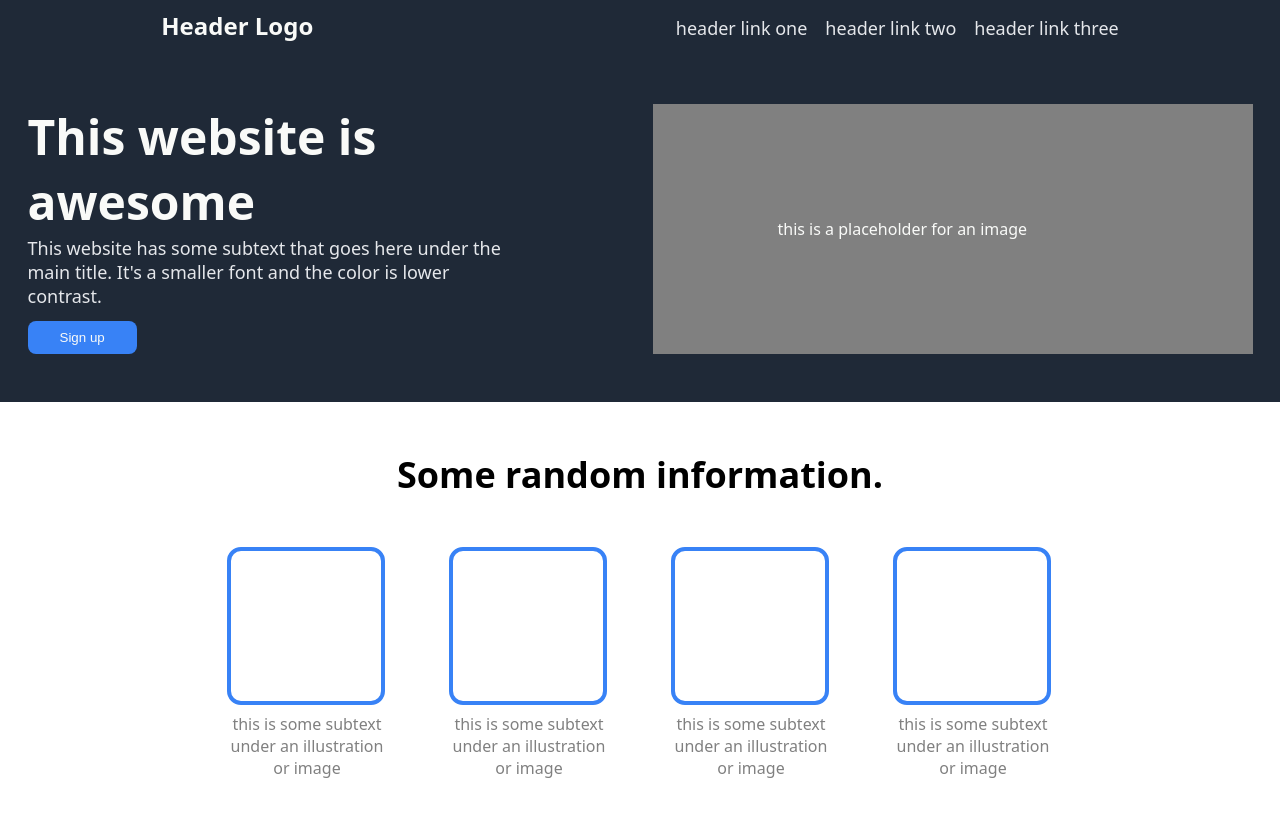
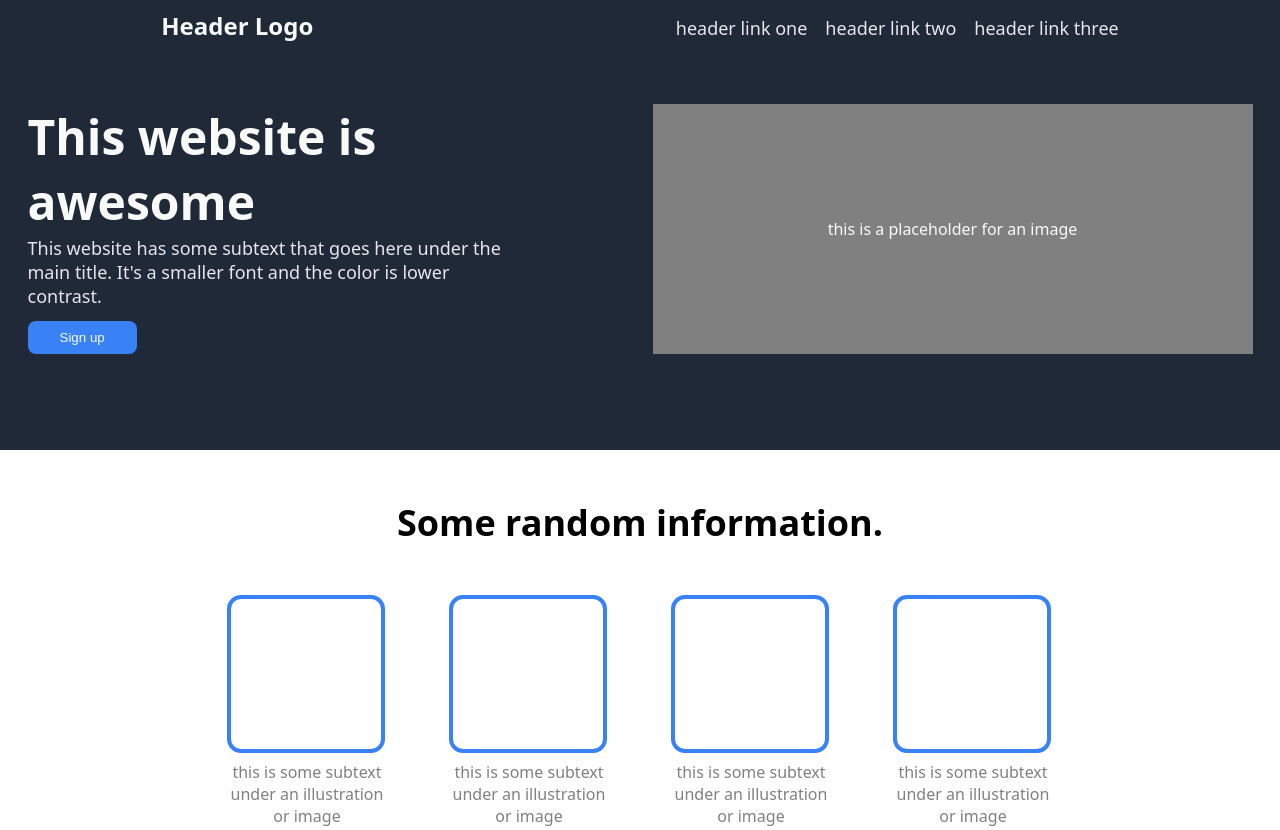
Before and after one commit to Hando28/landing-page, a plain HTML site: page index.html in a window 1280 px wide. Shown: the top 830 px of the page. Drawn offline with Linux system fonts and the light colour scheme.

Commit message:
correct bottom margin in container-1 and center align text in image placeholder

```diff
--- a/style.css
+++ b/style.css
@@ -68,6 +68,7 @@ a {
     border-style: none;
     border-radius: 8px;
     padding: 8px 32px;
+    margin-bottom: 48px;
 }
 
 .image-hold {
@@ -75,12 +76,9 @@ a {
     display: flex;
     height: 250px;
     width: 600px;
-}
-
-.image-text {
-    display: flex;
+    justify-content: center;
     align-items: center;
-    padding-left: 125px;
+    margin-bottom: 48px;
 }
 
 .info-header {
```
